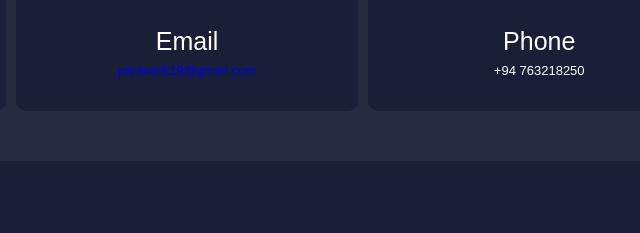
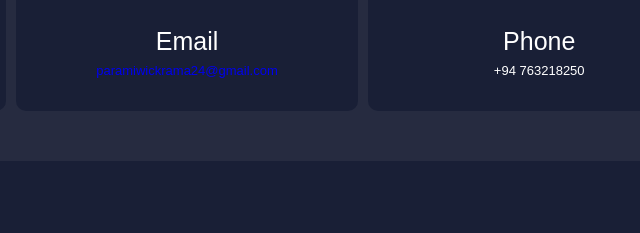
Before and after one commit to ParaWickramarathne/My_Portfolio_new, a plain HTML site: page index.html in a window 1280 px wide. Shown: the part 3355-3588 px from the top of the page, 453-1093 px from the left. Drawn offline with Linux system fonts and the light colour scheme.

Commit message:
Update index.html
gmail update

```diff
--- a/index.html
+++ b/index.html
@@ -268,7 +268,7 @@
           <div class="icon"><img src="img/email.jpg" /></div>
           <div class="contact-info">
             <h1>Email</h1>
-            <h2><a href="mailto:parawick19@gmail.com">parawick19@gmail.com</a></h2>
+            <h2><a href="mailto:paramiwickrama24@gmail.com">paramiwickrama24@gmail.com</a></h2>
           </div>
         </div>
 
```
